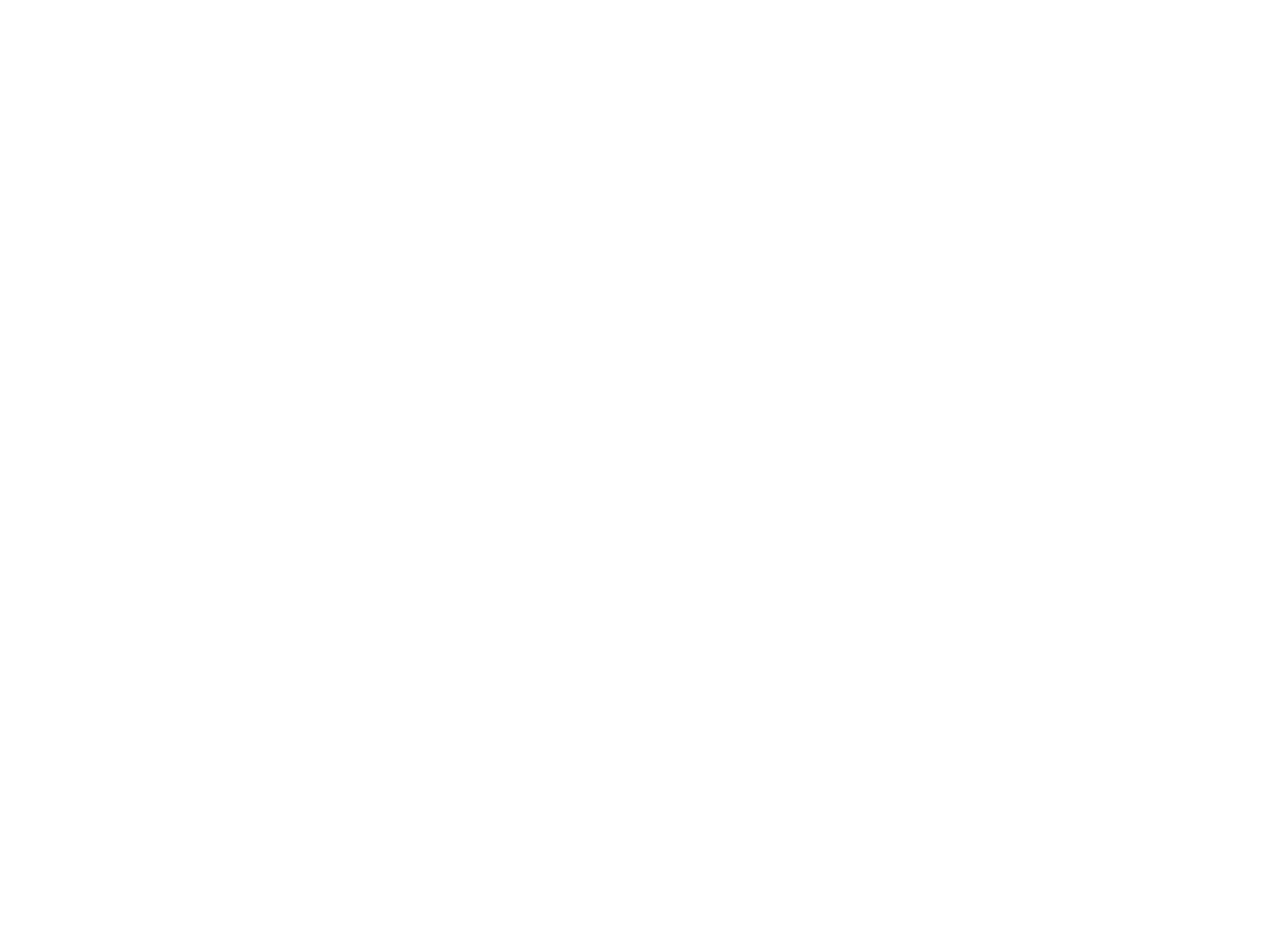
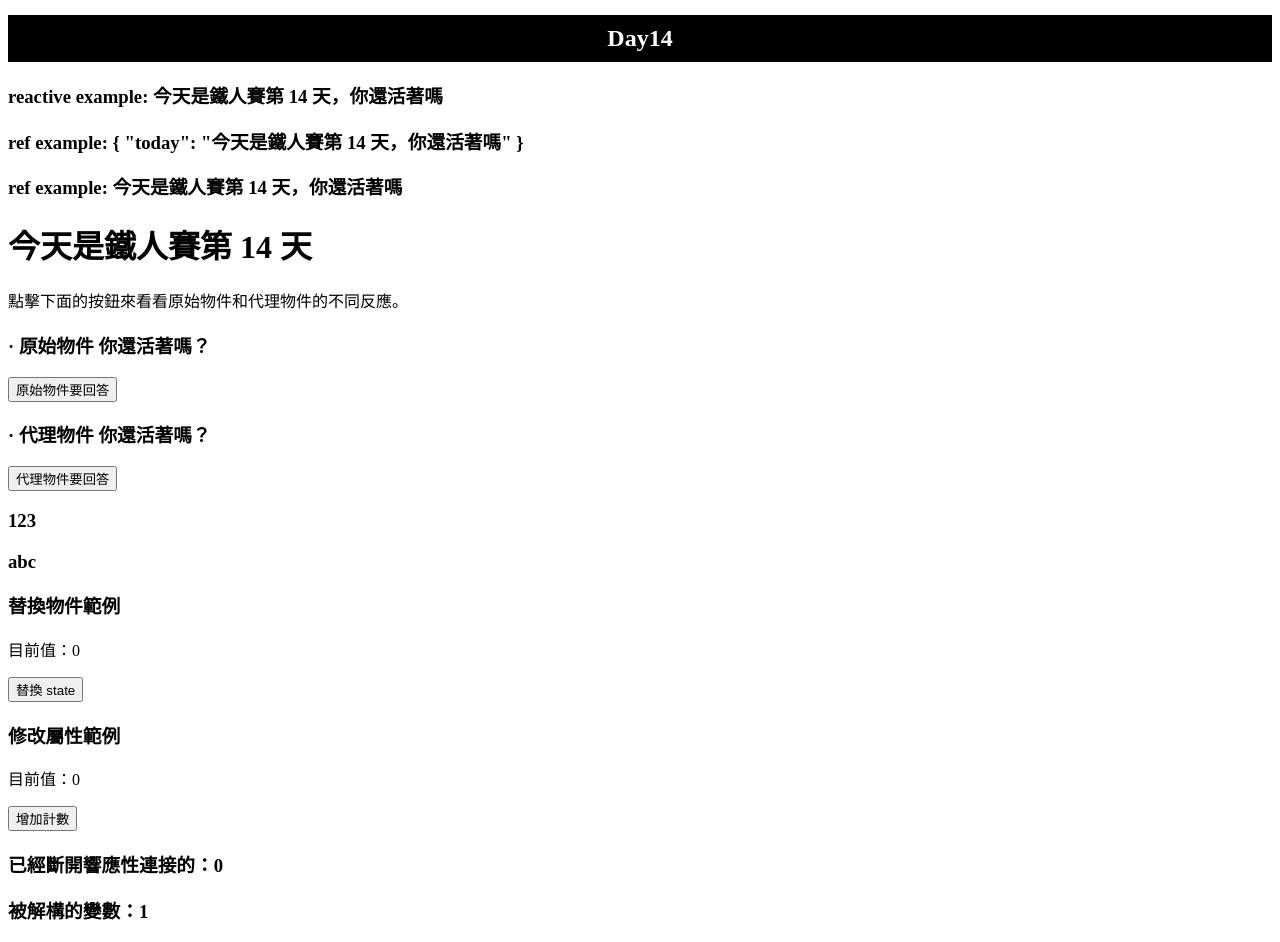
Before and after one commit to Jamixcs/2024iThome-jamixcs, a Vue app: page / in a window 1280 px wide. Shown: the part 1063-2005 px from the top of the page. Before the commit the page ends 1078 px from the top, so only its background shows below. Built offline with nearby package versions, Linux system fonts and the light colour scheme.

Commit message:
feat: day14

```diff
--- a/src/App.vue
+++ b/src/App.vue
@@ -8,6 +8,13 @@
 import ref from "./components/day11/ref.vue";
 import refObj from "./components/day12/refObj.vue";
 import refObj2 from "./components/day12/refObj2.vue";
+import reactive from "./components/day14/reactive.vue";
+import reactiveProxy from "./components/day14/reactiveProxy.vue";
+import reactiveBestPractice from "./components/day14/reactiveBestPractice.vue";
+import reactiveObjReturn from "./components/day14/reactiveObjReturn.vue";
+import reactiveCannot from "./components/day14/reactiveCannot1.vue";
+import reactiveCannot2 from "./components/day14/reactiveCannot2.vue";
+import reactiveCannot3 from "./components/day14/reactiveCannot3.vue";
 </script>
 
 <template>
@@ -27,6 +34,14 @@
     <h2>Day12</h2>
     <refObj />
     <refObj2 />
+    <h2>Day14</h2>
+    <reactive />
+    <reactiveProxy />
+    <reactiveBestPractice />
+    <reactiveObjReturn />
+    <reactiveCannot />
+    <reactiveCannot2 />
+    <reactiveCannot3 />
   </main>
 </template>
 
--- /dev/null
+++ b/src/components/day14/reactive.vue
@@ -0,0 +1,18 @@
+<script setup>
+import { reactive } from "vue";
+import { ref } from "vue";
+
+const obj = { today: "今天是鐵人賽第 14 天，你還活著嗎" };
+const reactiveObj = reactive(obj);
+const refObj = ref(obj);
+console.log(reactiveObj);
+console.log(refObj);
+</script>
+
+<template>
+  <h3>reactive example: {{ reactiveObj.today }}</h3>
+  <!-- refObj 會自動解包，內部是 Proxy 物件 -->
+  <h3>ref example: {{ refObj }}</h3>
+  <!-- 再用 .today 取得值 -->
+  <h3>ref example: {{ refObj.today }}</h3>
+</template>
--- /dev/null
+++ b/src/components/day14/reactiveBestPractice.vue
@@ -0,0 +1,32 @@
+<script setup>
+import { reactive } from "vue";
+
+const obj = { answer: "" };
+const reactiveObj = reactive(obj);
+
+// 修改原始物件
+function changeOriginal() {
+  obj.answer = "原始物件鼠掉了";
+  console.log(obj);
+}
+// 修改代理物件
+function changeReactive() {
+  reactiveObj.answer = "代理物件鼠掉了";
+  console.log(reactiveObj);
+}
+</script>
+
+<template>
+  <div class="container">
+    <h1>今天是鐵人賽第 14 天</h1>
+    <p>點擊下面的按鈕來看看原始物件和代理物件的不同反應。</p>
+    <div>
+      <h3>· 原始物件 你還活著嗎？ {{ obj.answer }}</h3>
+      <button @click="changeOriginal">原始物件要回答</button>
+    </div>
+    <div>
+      <h3>· 代理物件 你還活著嗎？ {{ reactiveObj.answer }}</h3>
+      <button @click="changeReactive">代理物件要回答</button>
+    </div>
+  </div>
+</template>
--- /dev/null
+++ b/src/components/day14/reactiveCannot1.vue
@@ -0,0 +1,16 @@
+<script setup>
+import { reactive } from "vue";
+
+const reactiveObj = reactive(123);
+const reactiveObj2 = reactive("abc");
+
+console.log(reactiveObj);
+console.log(reactiveObj + 1);
+console.log(reactiveObj2);
+console.log(reactiveObj2 + "edf");
+</script>
+
+<template>
+  <h3>{{ reactiveObj }}</h3>
+  <h3>{{ reactiveObj2 }}</h3>
+</template>
--- /dev/null
+++ b/src/components/day14/reactiveCannot2.vue
@@ -0,0 +1,26 @@
+<script setup>
+import { reactive } from "vue";
+
+let state = reactive({ count: 0 });
+
+function changeState() {
+  state = reactive({ count: 1 });
+  console.log(`更改物件`, state);
+}
+function changeValue() {
+  state.count++;
+  console.log(`修改屬性`, state);
+}
+</script>
+
+<template>
+  <div>
+    <h3>替換物件範例</h3>
+    <p>目前值：{{ state.count }}</p>
+    <button @click="changeState">替換 state</button>
+
+    <h3>修改屬性範例</h3>
+    <p>目前值：{{ state.count }}</p>
+    <button @click="changeValue">增加計數</button>
+  </div>
+</template>
--- /dev/null
+++ b/src/components/day14/reactiveCannot3.vue
@@ -0,0 +1,16 @@
+<script setup>
+import { reactive } from "vue";
+
+const reactiveObj = reactive({ count: 0 });
+
+let { count } = reactiveObj;
+count++;
+console.log(`reactiveObj`, reactiveObj);
+
+console.log(`count`, count);
+</script>
+
+<template>
+  <h3>已經斷開響應性連接的：{{ reactiveObj.count }}</h3>
+  <h3>被解構的變數：{{ count }}</h3>
+</template>
--- /dev/null
+++ b/src/components/day14/reactiveObjReturn.vue
@@ -0,0 +1,22 @@
+<script setup>
+import { reactive } from "vue";
+
+const rawObj = {};
+const proxyObj = reactive(rawObj);
+const proxyObj2 = reactive(proxyObj);
+
+console.log(
+  `reactive(rawObj) 是否等於 proxyObj：`,
+  reactive(rawObj) === proxyObj
+);
+console.log(
+  `reactive(proxyObj) 是否等於 proxyObj：`,
+  reactive(proxyObj) === proxyObj
+);
+console.log(
+  `reactive(proxyObj2) 是否等於 proxyObj：`,
+  reactive(proxyObj2) === proxyObj
+);
+</script>
+
+<template></template>
--- /dev/null
+++ b/src/components/day14/reactiveProxy.vue
@@ -0,0 +1,9 @@
+<script setup>
+import { reactive } from "vue";
+
+const obj = { today: "今天是鐵人賽第 14 天，你還活著嗎" };
+const reactiveObj = reactive(obj);
+console.log(`Proxy 物件是否等於原始物件:`, obj === reactiveObj);
+</script>
+
+<template></template>
```
